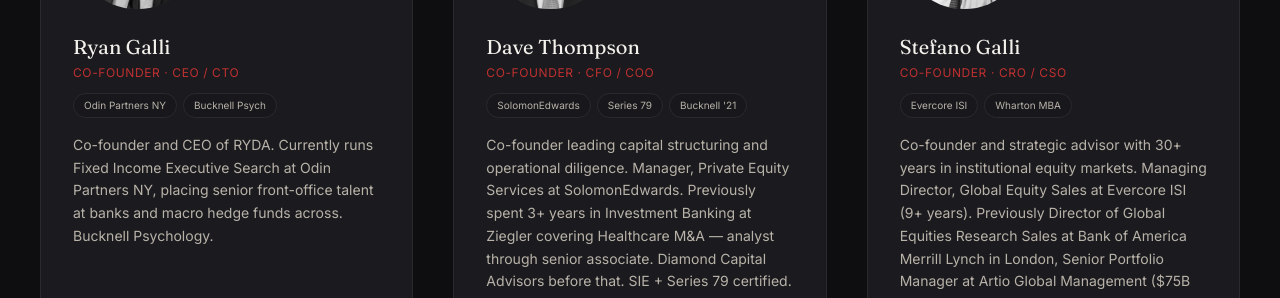
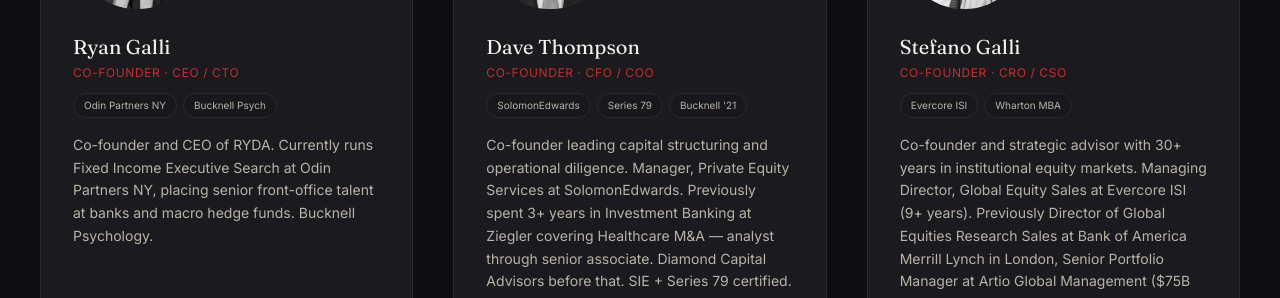
Before and after one commit to wdthompson88/ryda-pro-rentals, a Next.js app: page /about in a window 1280 px wide. Shown: the part 2320-2618 px from the top of the page. Built offline with nearby package versions, Linux system fonts and the light colour scheme.

Commit message:
Drop dangling 'across' from Ryan's bio

```diff
--- a/src/app/about/page.tsx
+++ b/src/app/about/page.tsx
@@ -119,7 +119,7 @@
               role="Co-Founder · CEO / CTO"
               image="/team/ryan.jpg"
               tags={["Odin Partners NY", "Bucknell Psych"]}
-              bio="Co-founder and CEO of RYDA. Currently runs Fixed Income Executive Search at Odin Partners NY, placing senior front-office talent at banks and macro hedge funds across. Bucknell Psychology."
+              bio="Co-founder and CEO of RYDA. Currently runs Fixed Income Executive Search at Odin Partners NY, placing senior front-office talent at banks and macro hedge funds. Bucknell Psychology."
             />
             <Founder
               name="Dave Thompson"
```
